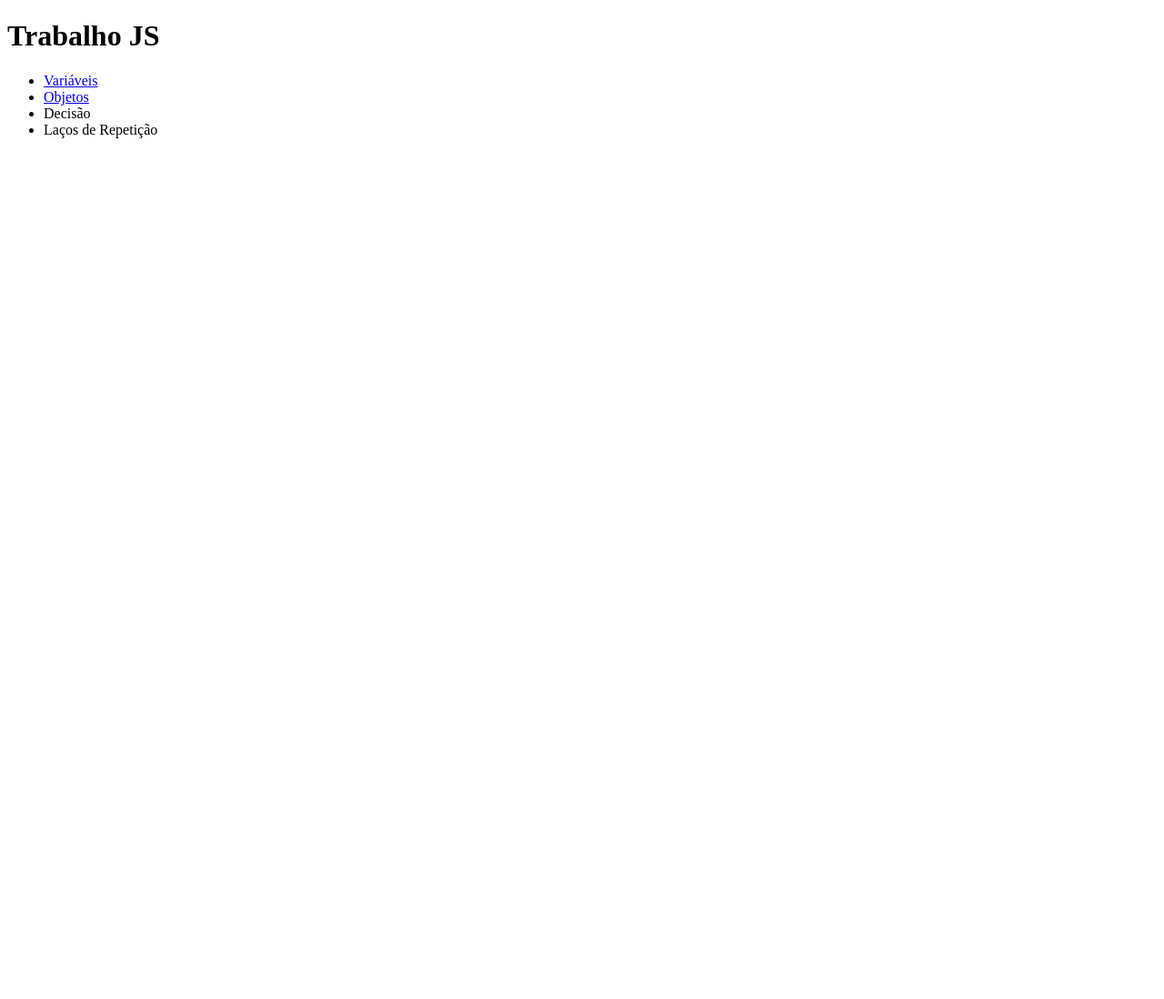
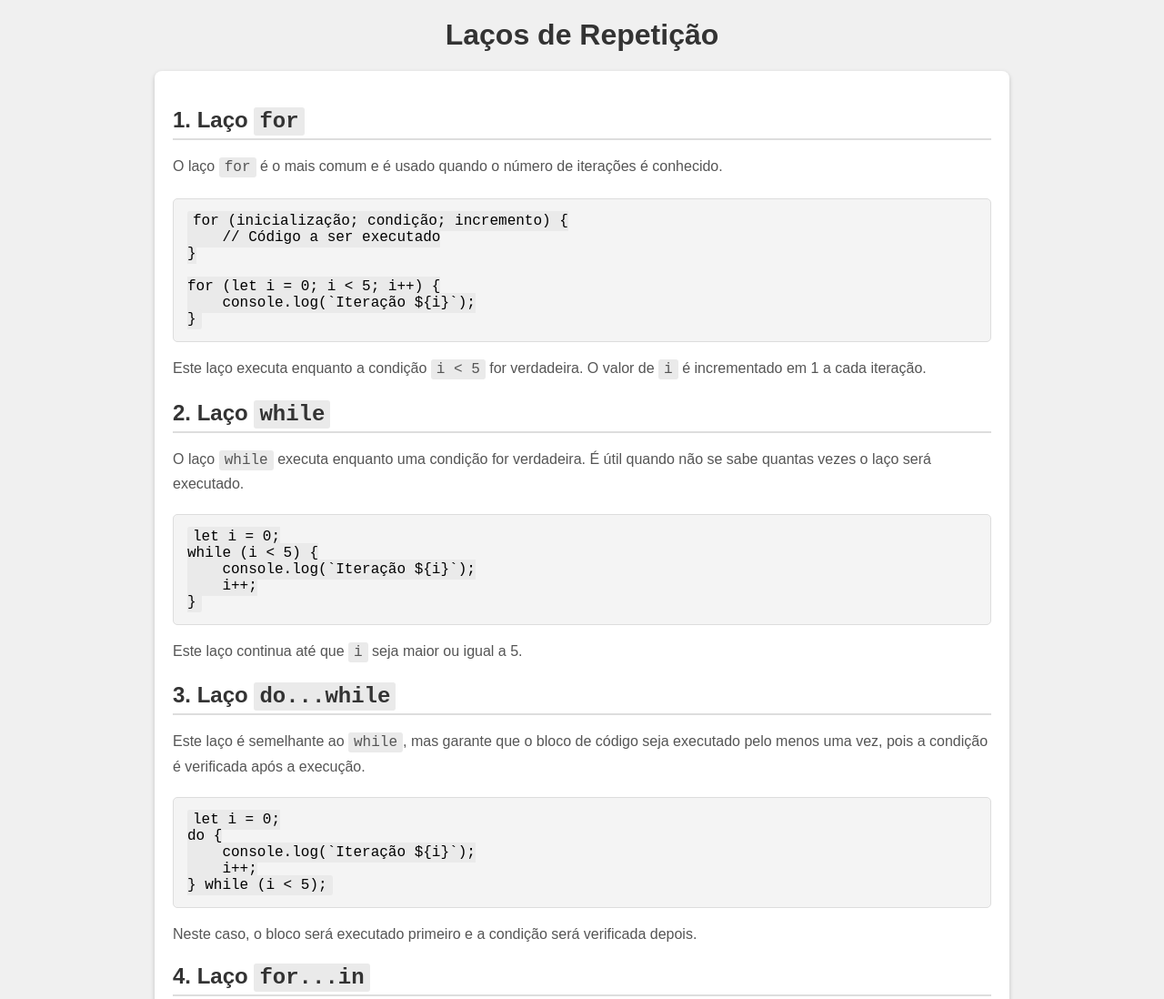
Before and after one commit to Gabriel-Dias-Freitas/Trabalho-JS, a plain HTML site: page index.html in a window 1280 px wide. Shown: the top 1098 px of the page at 91% size. Before the commit the page ends 800 px from the top, so only its background shows below. Drawn offline with Linux system fonts and the light colour scheme.

Commit message:
Add files via upload

```diff
--- a/index.html
+++ b/index.html
@@ -1,17 +1,144 @@
 <!DOCTYPE html>
 <html lang="pt-br">
+
 <head>
     <meta charset="UTF-8">
     <meta name="viewport" content="width=device-width, initial-scale=1.0">
-    <title>Trabalho JS</title>
+    <title>Laços de Repetição</title>
+    <style>
+        body {
+            font-family: Arial, sans-serif;
+            background-color: #f0f0f0;
+            margin: 0;
+            padding: 0;
+        }
+
+        h1 {
+            text-align: center;
+            color: #333;
+            margin-top: 20px;
+        }
+
+        .container {
+            max-width: 900px;
+            margin: 20px auto;
+            background-color: #fff;
+            padding: 20px;
+            border-radius: 8px;
+            box-shadow: 0 2px 5px rgba(0, 0, 0, 0.2);
+        }
+
+        h2 {
+            color: #333;
+            font-size: 24px;
+            margin-bottom: 10px;
+            border-bottom: 2px solid #ddd;
+            padding-bottom: 5px;
+        }
+
+        p {
+            color: #555;
+            line-height: 1.6;
+            margin-bottom: 20px;
+        }
+
+        pre {
+            background-color: #f4f4f4;
+            border: 1px solid #ddd;
+            padding: 15px;
+            overflow-x: auto;
+            border-radius: 5px;
+            font-size: 16px;
+        }
+
+        code {
+            background-color: #eaeaea;
+            padding: 2px 6px;
+            border-radius: 3px;
+            font-family: "Courier New", Courier, monospace;
+        }
+    </style>
 </head>
+
 <body>
-    <h1>Trabalho JS</h1>
-    <ul>
-        <li><a href="variaveis.html">Variáveis</a></li>
-        <li><a href="objetos.html">Objetos</a></li>
-        <li>Decisão</li>
-        <li>Laços de Repetição</li>
-    </ul>
+
+    <h1>Laços de Repetição</h1>
+
+    <div class="container">
+        <h2>1. Laço <code>for</code></h2>
+        <p>O laço <code>for</code> é o mais comum e é usado quando o número de iterações é conhecido.</p>
+        <pre><code>for (inicialização; condição; incremento) {
+    // Código a ser executado
+}
+
+for (let i = 0; i &lt; 5; i++) {
+    console.log(`Iteração ${i}`);
+}</code></pre>
+        <p>Este laço executa enquanto a condição <code>i &lt; 5</code> for verdadeira. O valor de <code>i</code> é incrementado
+            em 1 a cada iteração.</p>
+
+        <h2>2. Laço <code>while</code></h2>
+        <p>O laço <code>while</code> executa enquanto uma condição for verdadeira. É útil quando não se sabe quantas vezes
+            o laço será executado.</p>
+        <pre><code>let i = 0;
+while (i &lt; 5) {
+    console.log(`Iteração ${i}`);
+    i++;
+}</code></pre>
+        <p>Este laço continua até que <code>i</code> seja maior ou igual a 5.</p>
+
+        <h2>3. Laço <code>do...while</code></h2>
+        <p>Este laço é semelhante ao <code>while</code>, mas garante que o bloco de código seja executado pelo menos uma
+            vez, pois a condição é verificada após a execução.</p>
+        <pre><code>let i = 0;
+do {
+    console.log(`Iteração ${i}`);
+    i++;
+} while (i &lt; 5);</code></pre>
+        <p>Neste caso, o bloco será executado primeiro e a condição será verificada depois.</p>
+
+        <h2>4. Laço <code>for...in</code></h2>
+        <p>O <code>for...in</code> é usado para percorrer as propriedades de um objeto ou os índices de um array.</p>
+        <pre><code>const carro = { marca: 'Toyota', modelo: 'Corolla', ano: 2020 };
+for (let chave in carro) {
+    console.log(`${chave}: ${carro[chave]}`);
+}</code></pre>
+        <p>Aqui, o <code>for...in</code> percorre as chaves (ou propriedades) do objeto <code>carro</code>.</p>
+
+        <h2>5. Laço <code>for...of</code></h2>
+        <p>O <code>for...of</code> é usado para percorrer iteráveis, como arrays, strings, Map e Set.</p>
+        <pre><code>const carros = ['Toyota', 'Honda', 'Ford'];
+for (let carro of carros) {
+    console.log(carro);
+}</code></pre>
+        <p>Aqui, o <code>for...of</code> percorre os valores do array <code>carros</code>.</p>
+
+        <h2>6. Métodos de Arrays</h2>
+        <p>Os arrays em JavaScript têm métodos de iteração próprios, como <code>.forEach()</code>, <code>.map()</code>,
+            <code>.filter()</code> e <code>.reduce()</code>.</p>
+
+        <h3><code>.forEach()</code></h3>
+        <pre><code>const carros = ['Toyota', 'Honda', 'Ford'];
+carros.forEach((carro) => {
+    console.log(carro);
+});</code></pre>
+
+        <h3><code>.map()</code></h3>
+        <pre><code>const numeros = [1, 2, 3, 4];
+const numerosDobro = numeros.map(num => num * 2);
+console.log(numerosDobro); // [2, 4, 6, 8]</code></pre>
+
+        <h3><code>.filter()</code></h3>
+        <pre><code>const numeros = [1, 2, 3, 4, 5];
+const numerosMaioresQueTres = numeros.filter(num => num > 3);
+console.log(numerosMaioresQueTres); // [4, 5]</code></pre>
+
+        <h3><code>.reduce()</code></h3>
+        <pre><code>const numeros = [1, 2, 3, 4];
+const soma = numeros.reduce((acumulador, num) => acumulador + num, 0);
+console.log(soma); // 10</code></pre>
+    </div>
+
 </body>
+
 </html>
```
